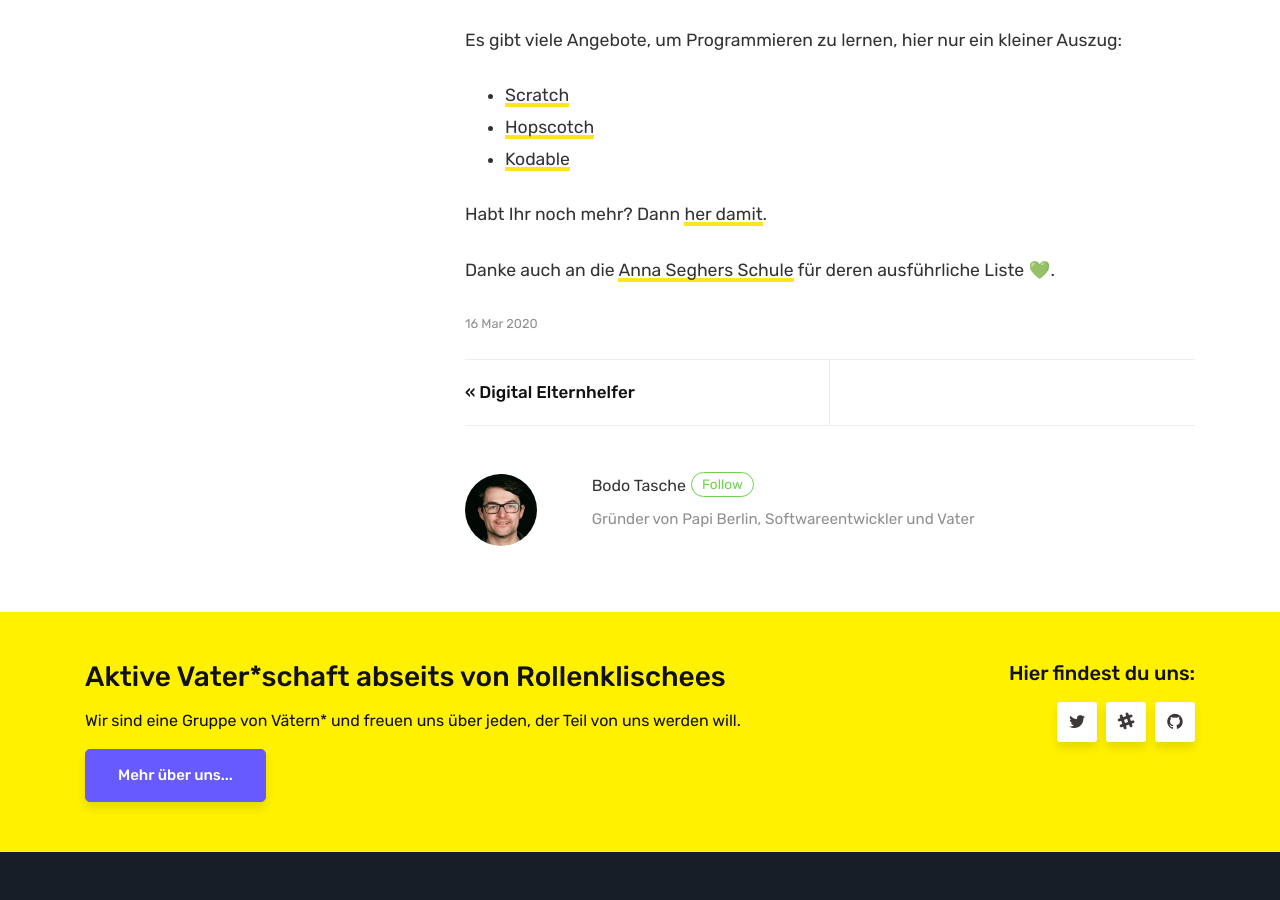
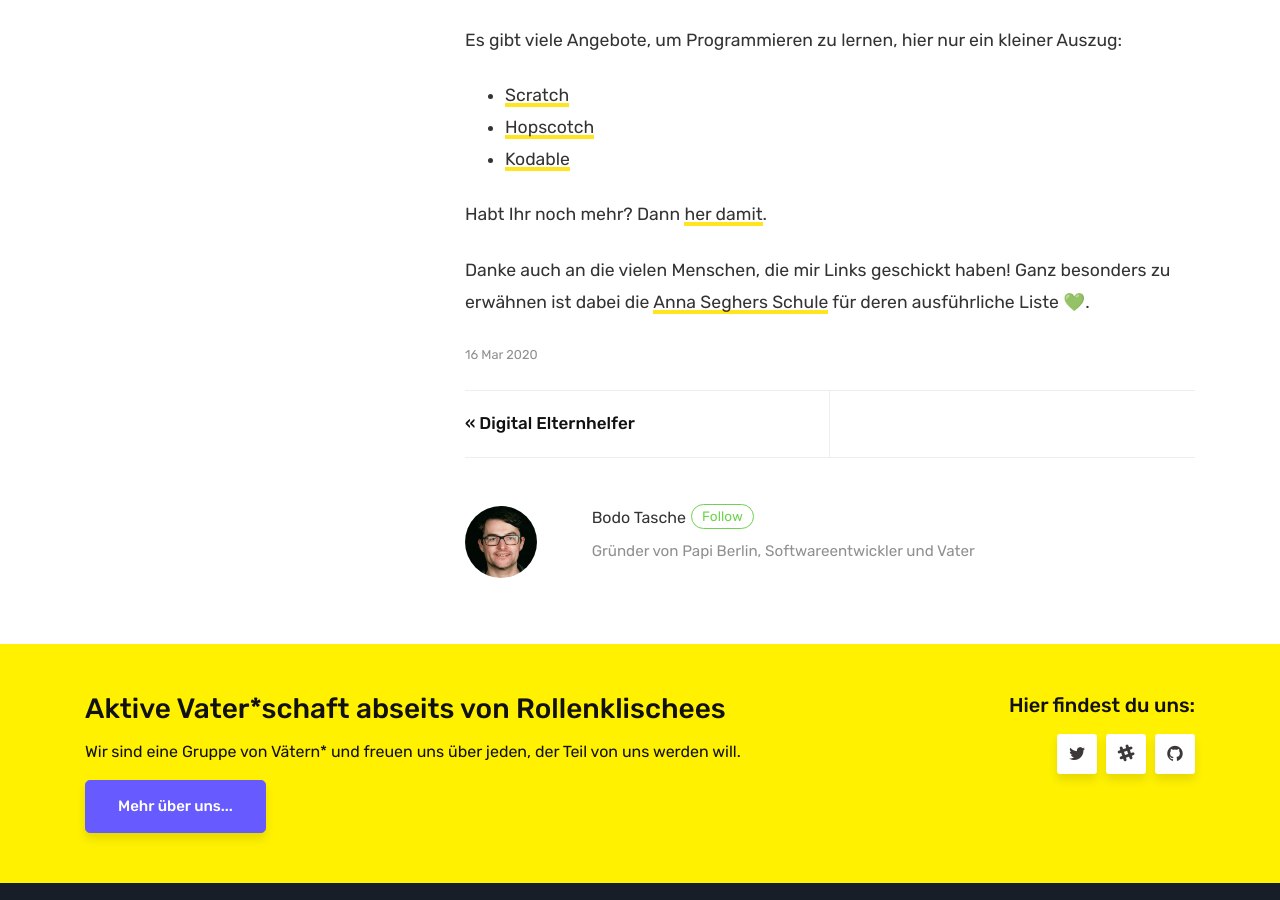
Before and after one commit to papiberlin/website, a Jekyll site: the page built from _posts/2020-03-16-corona-resources.md, in a window 1280 px wide and 900 px high, scrolled down 3209 px. Built offline with Jekyll 4.4.1, drawn with Linux system fonts in a browser that asks for light colours.

Commit message:
added danke

```diff
--- a/_posts/2020-03-16-corona-resources.md
+++ b/_posts/2020-03-16-corona-resources.md
@@ -84,4 +84,4 @@ Es gibt viele Angebote, um Programmieren zu lernen, hier nur ein kleiner Auszug:
 
 Habt Ihr noch mehr? Dann [her damit](/contact).
 
-Danke auch an die [Anna Seghers Schule](https://www.anna-seghers-schule.de/?view=article&id=224:gev-sammelt-vorschl%C3%A4ge-f%C3%BCr-digitale-lernangbote&catid=68) für deren ausführliche Liste 💚.
+Danke auch an die vielen Menschen, die mir Links geschickt haben! Ganz besonders zu erwähnen ist dabei die [Anna Seghers Schule](https://www.anna-seghers-schule.de/?view=article&id=224:gev-sammelt-vorschl%C3%A4ge-f%C3%BCr-digitale-lernangbote&catid=68) für deren ausführliche Liste 💚.
```
